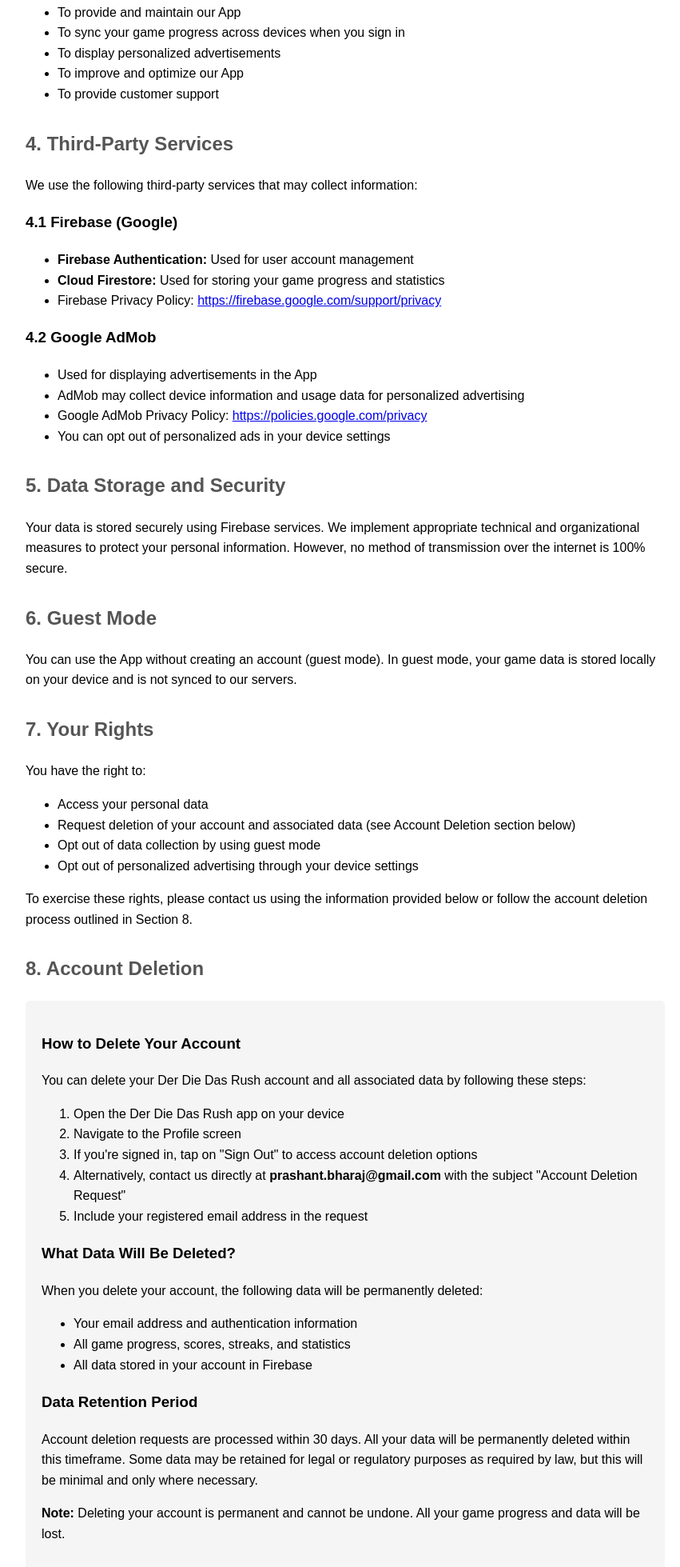
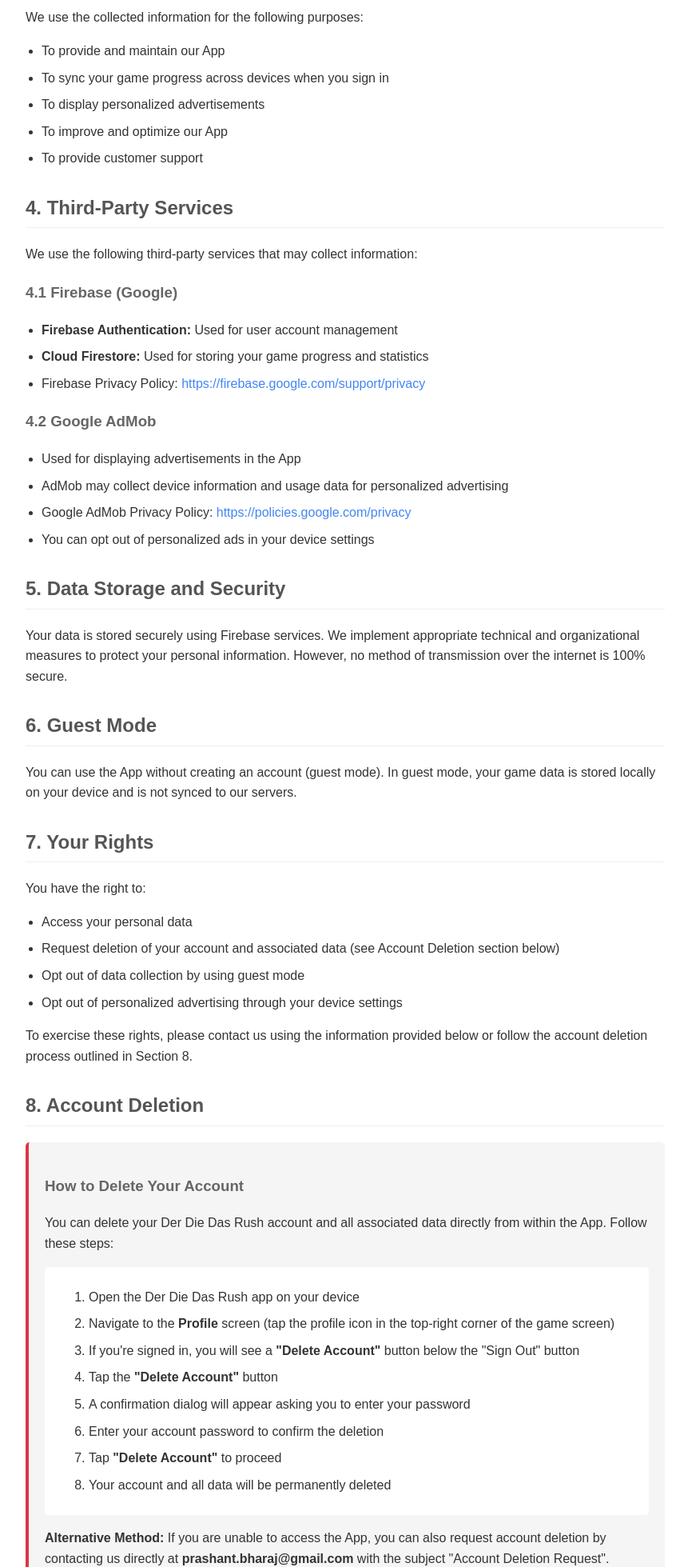
Before and after one commit to Prashant-Bharaj/der-die-das-rush-privacy, a plain HTML site: page index.html in a window 1280 px wide. Shown: the part 841-2800 px from the top of the page at 80% size, without its empty margins (208-1059 px from the left). Drawn offline with Linux system fonts and the light colour scheme.

Commit message:
Revise privacy policy layout and content
Updated styling and structure of the privacy policy section, including improved headings, added delete account steps, and enhanced contact information.

```diff
--- a/index.html
+++ b/index.html
@@ -5,13 +5,71 @@
     <meta name="viewport" content="width=device-width, initial-scale=1.0">
     <title>Privacy Policy - Der Die Das Rush</title>
     <style>
-        body { font-family: Arial, sans-serif; max-width: 800px; margin: 0 auto; padding: 20px; line-height: 1.6; }
-        h1 { color: #333; }
-        h2 { color: #555; margin-top: 30px; }
-        ul { margin: 10px 0; }
-        .delete-section { background: #f5f5f5; padding: 20px; border-radius: 5px; margin: 20px 0; }
-        .delete-link { display: inline-block; background: #4285f4; color: white; padding: 10px 20px; text-decoration: none; border-radius: 5px; margin-top: 10px; }
-        .delete-link:hover { background: #3367d6; }
+        body {
+            font-family: Arial, sans-serif;
+            max-width: 800px;
+            margin: 0 auto;
+            padding: 20px;
+            line-height: 1.6;
+            color: #333;
+        }
+        h1 {
+            color: #333;
+            border-bottom: 3px solid #4285f4;
+            padding-bottom: 10px;
+        }
+        h2 {
+            color: #555;
+            margin-top: 30px;
+            border-bottom: 1px solid #eee;
+            padding-bottom: 5px;
+        }
+        h3 {
+            color: #666;
+            margin-top: 20px;
+        }
+        ul {
+            margin: 10px 0;
+            padding-left: 20px;
+        }
+        li {
+            margin: 8px 0;
+        }
+        .delete-section {
+            background: #f5f5f5;
+            padding: 20px;
+            border-radius: 5px;
+            margin: 20px 0;
+            border-left: 4px solid #dc3545;
+        }
+        .delete-steps {
+            background: #fff;
+            padding: 15px;
+            border-radius: 5px;
+            margin: 15px 0;
+        }
+        .delete-steps ol {
+            margin: 10px 0;
+        }
+        .contact-box {
+            background: #e3f2fd;
+            padding: 15px;
+            border-radius: 5px;
+            margin-top: 20px;
+        }
+        a {
+            color: #4285f4;
+            text-decoration: none;
+        }
+        a:hover {
+            text-decoration: underline;
+        }
+        .highlight {
+            background: #fff3cd;
+            padding: 2px 6px;
+            border-radius: 3px;
+            font-weight: bold;
+        }
     </style>
 </head>
 <body>
@@ -51,14 +109,14 @@
     <ul>
         <li><strong>Firebase Authentication:</strong> Used for user account management</li>
         <li><strong>Cloud Firestore:</strong> Used for storing your game progress and statistics</li>
-        <li>Firebase Privacy Policy: <a href="https://firebase.google.com/support/privacy">https://firebase.google.com/support/privacy</a></li>
+        <li>Firebase Privacy Policy: <a href="https://firebase.google.com/support/privacy" target="_blank">https://firebase.google.com/support/privacy</a></li>
     </ul>
 
     <h3>4.2 Google AdMob</h3>
     <ul>
         <li>Used for displaying advertisements in the App</li>
         <li>AdMob may collect device information and usage data for personalized advertising</li>
-        <li>Google AdMob Privacy Policy: <a href="https://policies.google.com/privacy">https://policies.google.com/privacy</a></li>
+        <li>Google AdMob Privacy Policy: <a href="https://policies.google.com/privacy" target="_blank">https://policies.google.com/privacy</a></li>
         <li>You can opt out of personalized ads in your device settings</li>
     </ul>
 
@@ -81,44 +139,63 @@
     <h2>8. Account Deletion</h2>
     <div class="delete-section">
         <h3>How to Delete Your Account</h3>
-        <p>You can delete your Der Die Das Rush account and all associated data by following these steps:</p>
-        <ol>
-            <li>Open the Der Die Das Rush app on your device</li>
-            <li>Navigate to the Profile screen</li>
-            <li>If you're signed in, tap on "Sign Out" to access account deletion options</li>
-            <li>Alternatively, contact us directly at <strong>prashant.bharaj@gmail.com</strong> with the subject "Account Deletion Request"</li>
-            <li>Include your registered email address in the request</li>
-        </ol>
+        <p>You can delete your Der Die Das Rush account and all associated data directly from within the App. Follow these steps:</p>
+
+        <div class="delete-steps">
+            <ol>
+                <li>Open the Der Die Das Rush app on your device</li>
+                <li>Navigate to the <strong>Profile</strong> screen (tap the profile icon in the top-right corner of the game screen)</li>
+                <li>If you're signed in, you will see a <strong>"Delete Account"</strong> button below the "Sign Out" button</li>
+                <li>Tap the <strong>"Delete Account"</strong> button</li>
+                <li>A confirmation dialog will appear asking you to enter your password</li>
+                <li>Enter your account password to confirm the deletion</li>
+                <li>Tap <strong>"Delete Account"</strong> to proceed</li>
+                <li>Your account and all data will be permanently deleted</li>
+            </ol>
+        </div>
+
+        <p><strong>Alternative Method:</strong> If you are unable to access the App, you can also request account deletion by contacting us directly at <strong>prashant.bharaj@gmail.com</strong> with the subject "Account Deletion Request". Please include your registered email address in the request.</p>
 
         <h3>What Data Will Be Deleted?</h3>
-        <p>When you delete your account, the following data will be permanently deleted:</p>
+        <p>When you delete your account, the following data will be <span class="highlight">permanently deleted</span>:</p>
         <ul>
             <li>Your email address and authentication information</li>
-            <li>All game progress, scores, streaks, and statistics</li>
-            <li>All data stored in your account in Firebase</li>
+            <li>All game progress, scores, streaks, and statistics stored in the cloud</li>
+            <li>All data stored in your account in Firebase (Firestore database)</li>
+            <li>All local account data stored on your device</li>
         </ul>
 
-        <h3>Data Retention Period</h3>
-        <p>Account deletion requests are processed within 30 days. All your data will be permanently deleted within this timeframe. Some data may be retained for legal or regulatory purposes as required by law, but this will be minimal and only where necessary.</p>
+        <h3>Data Deletion Timeframe</h3>
+        <p>Account deletion is processed <strong>immediately</strong> when you confirm the deletion in the App. All your data will be permanently removed from our systems within <strong>24 hours</strong> of your request. Some data may be retained for legal or regulatory purposes as required by law, but this will be minimal and only where necessary.</p>
 
-        <p><strong>Note:</strong> Deleting your account is permanent and cannot be undone. All your game progress and data will be lost.</p>
+        <h3>Important Notes</h3>
+        <ul>
+            <li><strong>Permanent Action:</strong> Deleting your account is permanent and cannot be undone. All your game progress and data will be lost.</li>
+            <li><strong>Password Required:</strong> For security purposes, you must enter your account password to confirm account deletion.</li>
+            <li><strong>Guest Data:</strong> If you have been using the app in guest mode (without an account), your local game data will remain on your device until you uninstall the app.</li>
+            <li><strong>No Recovery:</strong> Once your account is deleted, you cannot recover your data. If you wish to use the app again, you will need to create a new account and start fresh.</li>
+        </ul>
     </div>
 
     <h2>9. Children's Privacy</h2>
     <p>Our App is suitable for users of all ages. We do not knowingly collect personal information from children under 13 without parental consent. If you are a parent or guardian and believe your child has provided us with personal information, please contact us.</p>
 
     <h2>10. Data Retention</h2>
-    <p>We retain your information for as long as necessary to provide our services. If you delete your account, we will delete your associated data within 30 days, except where we are required to retain it for legal purposes.</p>
+    <p>We retain your information for as long as necessary to provide our services. If you delete your account, we will delete your associated data within 24 hours, except where we are required to retain it for legal purposes.</p>
 
     <h2>11. Changes to This Privacy Policy</h2>
-    <p>We may update this Privacy Policy from time to time. We will notify you of any changes by posting the new Privacy Policy on this page and updating the "Last updated" date.</p>
+    <p>We may update this Privacy Policy from time to time. We will notify you of any changes by posting the new Privacy Policy on this page and updating the "Last updated" date. We encourage you to review this Privacy Policy periodically to stay informed about how we protect your information.</p>
 
     <h2>12. Contact Us</h2>
-    <p>If you have any questions about this Privacy Policy or need to request account deletion, please contact us at:</p>
-    <p><strong>Email:</strong> prashant.bharaj@gmail.com</p>
-    <p><strong>Developer:</strong> PSB Applications</p>
+    <div class="contact-box">
+        <p>If you have any questions about this Privacy Policy, need to request account deletion, or have any privacy concerns, please contact us at:</p>
+        <p><strong>Email:</strong> <a href="mailto:prashant.bharaj@gmail.com">prashant.bharaj@gmail.com</a></p>
+        <p><strong>Developer:</strong> PSB Applications</p>
+        <p><strong>Subject Line for Account Deletion:</strong> "Account Deletion Request"</p>
+    </div>
 
     <hr>
     <p><em>This Privacy Policy is effective as of January 2025.</em></p>
+    <p><em>For account deletion requests, please use the in-app feature or contact us at the email address above.</em></p>
 </body>
 </html>
```
